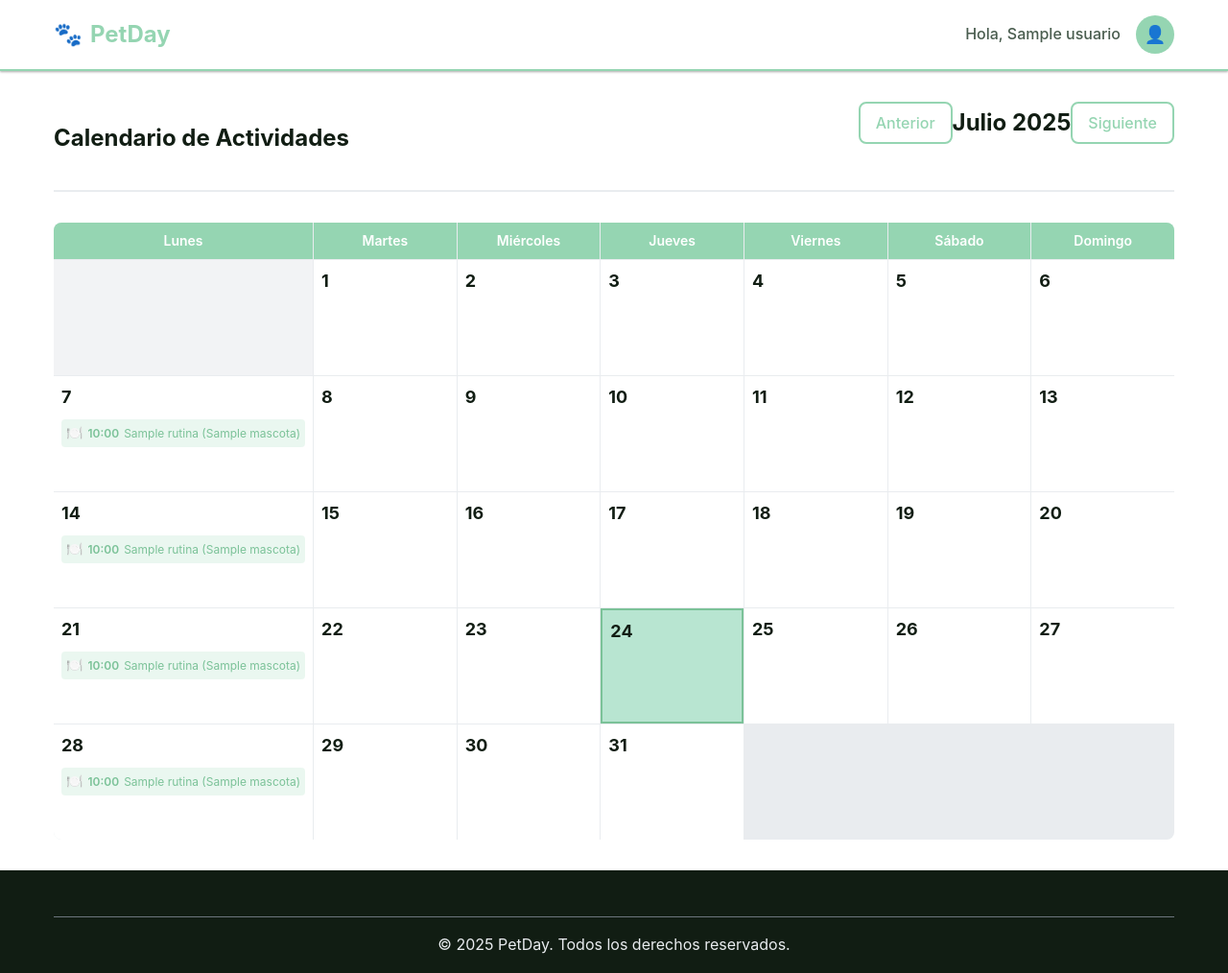
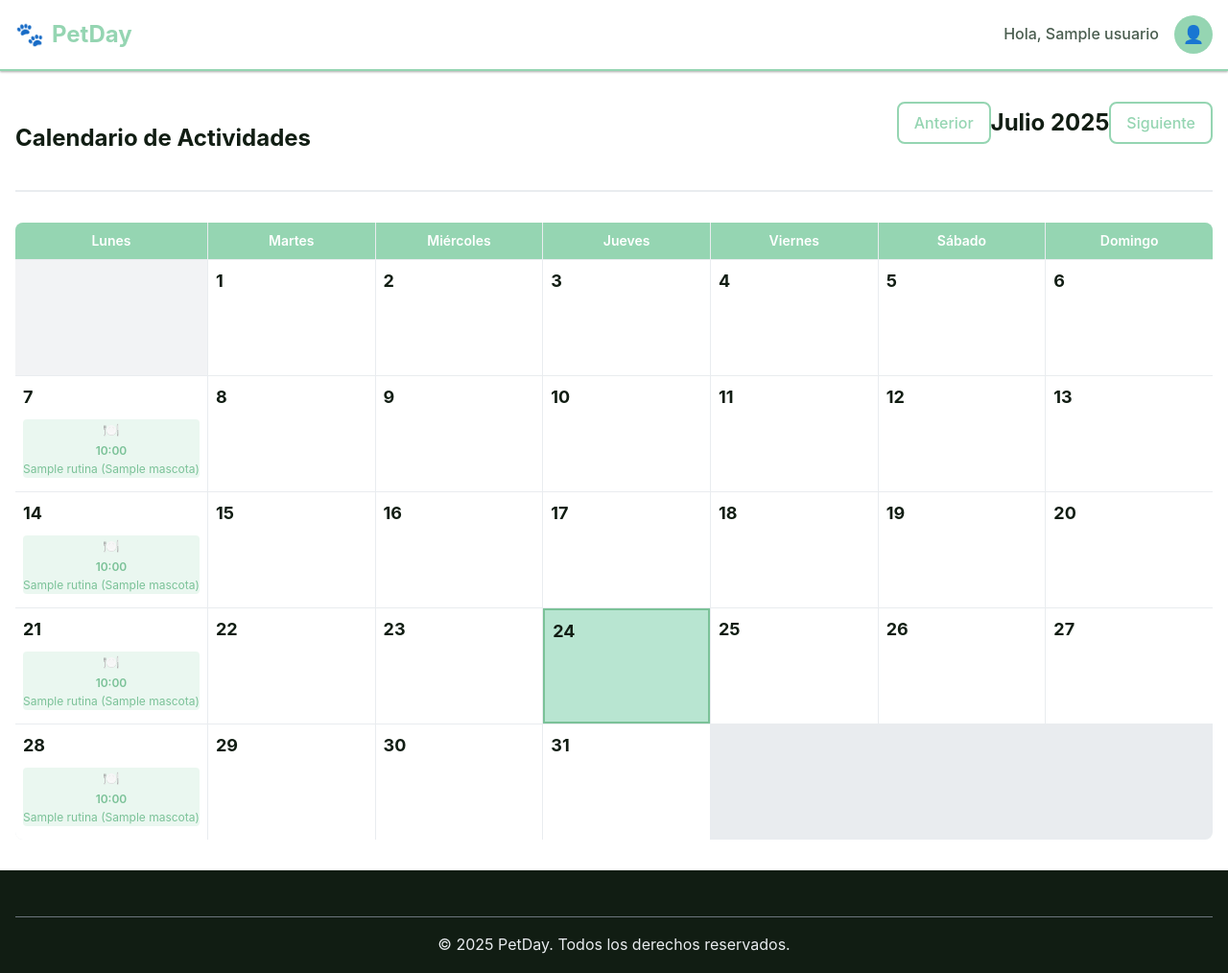
Before and after one commit to rosalas92/petday, a PHP site: page /petday/php/calendar/calendar.php in a window 1280 px wide. Shown: the whole page at 96% size. Run offline with PHP 8.4, Linux system fonts and the light colour scheme; the visitor is signed in with stand-in values (Sample User, id 1); tables that the repository leaves empty hold one stand-in row (values such as "Sample post"); some libraries are stand-ins or nearby versions.

Commit message:
botón editar/calendario

```diff
--- a/css/style.css
+++ b/css/style.css
@@ -71,7 +71,7 @@ body {
 
 /* Container */
 .container {
-    max-width: 1200px;
+    max-width: 1400px;
     margin: 0 auto;
     padding: 0 var(--spacing-md);
 }
@@ -1623,7 +1623,7 @@ body {
 
 .profile-content {
     display: grid;
-    grid-template-columns: repeat(auto-fit, minmax(350px, 1fr));
+    grid-template-columns: repeat(auto-fit, minmax(425px, 1fr));
     gap: var(--spacing-xl);
 }
 
@@ -1807,9 +1807,10 @@ body {
 .event-item {
     display: flex;
     align-items: center;
-    gap: 5px;
+    flex-direction: column;
+    /* gap: 5px; */
     font-size: var(--font-size-xs);
-    padding: 3px 5px;
+    /* padding: 3px 5px; */
     border-radius: var(--radius-sm);
     white-space: nowrap;
     overflow: hidden;
--- a/php/pets/pet_profile.php
+++ b/php/pets/pet_profile.php
@@ -124,6 +124,7 @@ $events = getUpcomingEvents($petId, 365); // Próximos eventos del año
                                             </div>
                                             <div class="routine-item-actions">
                                                 <a href="../routines/edit_routine.php?id=<?php echo $routine['id_rutina']; ?>" class="btn btn-xs btn-outline">Editar</a>
+                                                <a href="../routines/delete_routine.php?id=<?php echo $routine['id_rutina']; ?>" class="btn btn-xs btn-danger" onclick="return confirm('¿Estás seguro de que quieres eliminar esta rutina? Esta acción no se puede deshacer.');">Eliminar</a>
                                             </div>
                                         </div>
                                     <?php endforeach; ?>
```
